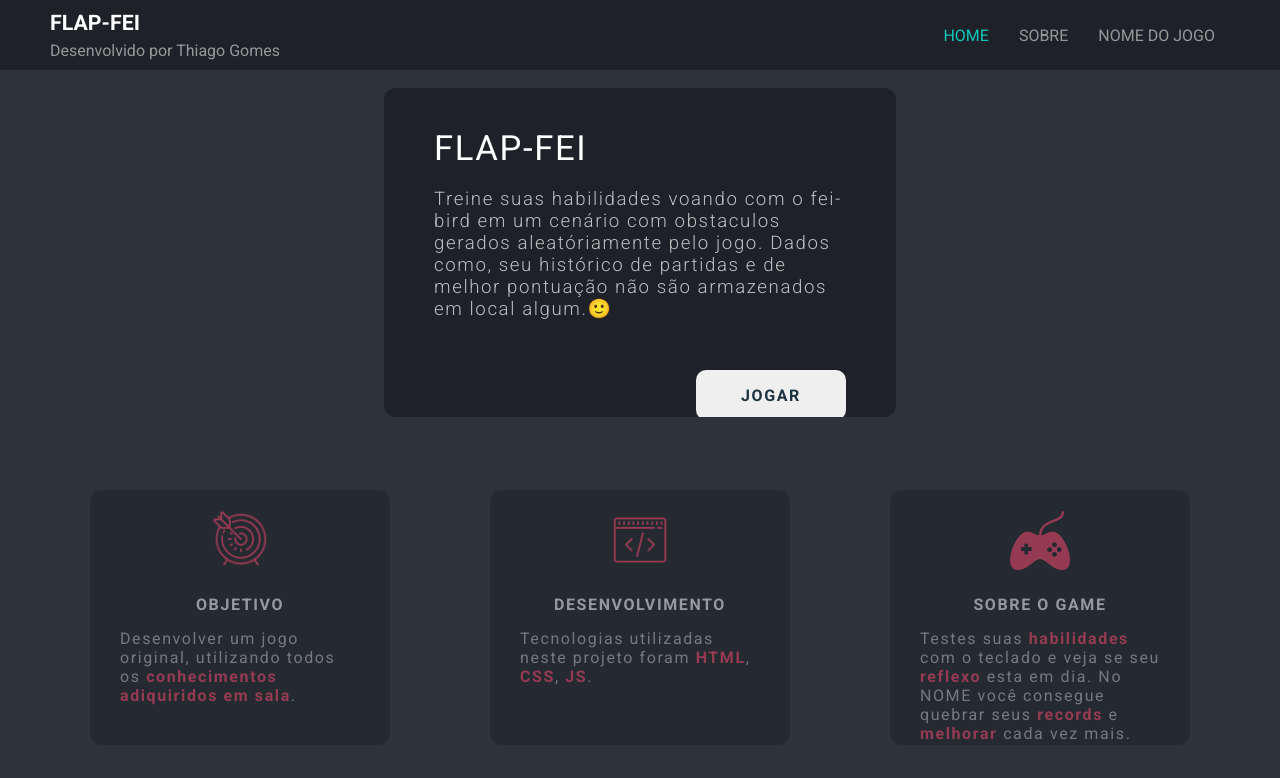
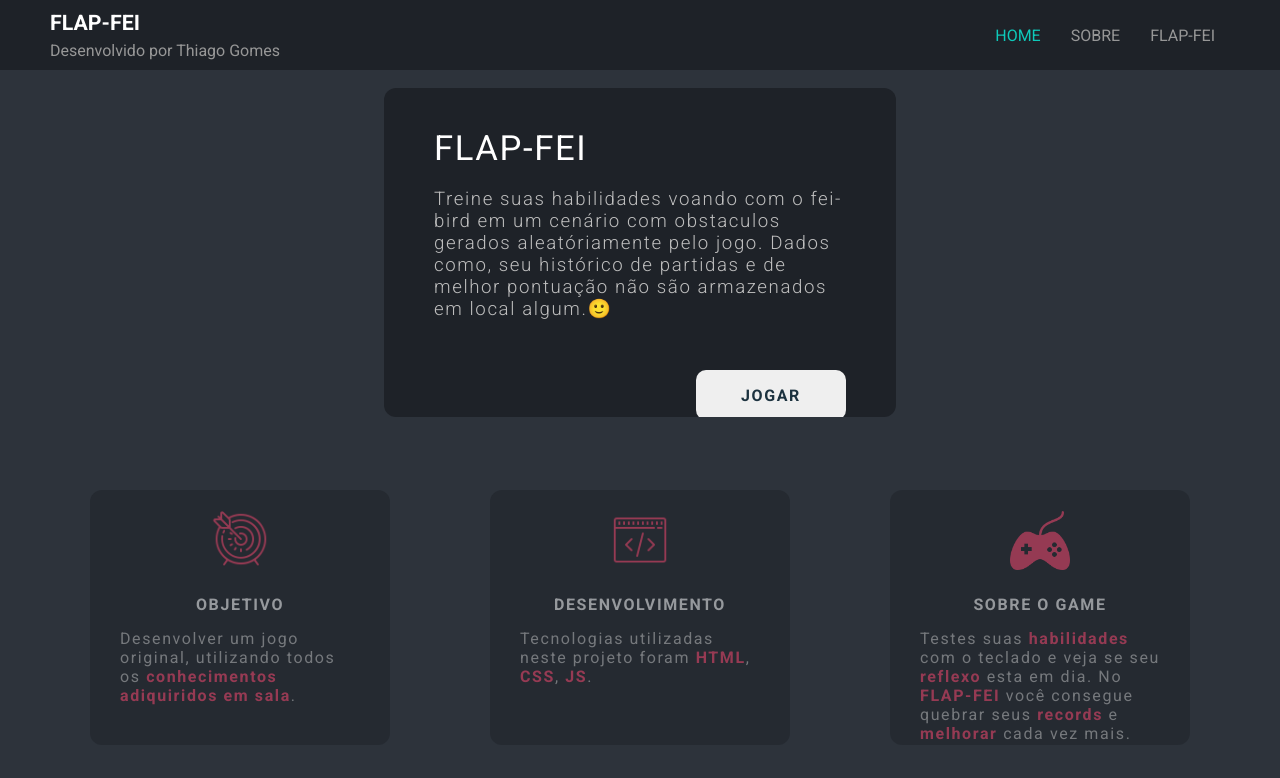
Before and after one commit to ThiagoBmg/Flappy-Bird-JS, a plain HTML site: page index.html in a window 1280 px wide. Drawn offline with Linux system fonts and the light colour scheme.

```diff
--- a/index.html
+++ b/index.html
@@ -21,9 +21,9 @@
             </div>
             <div id="menuSideB">
                   <ul>
-                      <li><a id="itemA" href="/">HOME</a></li>
-                      <li><a id="itemB"  href="./src/pages/sobre/">SOBRE</a></li>
-                      <li><a id="itemC" href="./src/pages/jogo/">NOME DO JOGO</a></li>
+                      <li><a id="itemA" href="./index.html">HOME</a></li>
+                      <li><a id="itemB"  href="./src/pages/sobre/index.html">SOBRE</a></li>
+                      <li><a id="itemC" href="./src/pages/jogo/index.html">FLAP-FEI</a></li>
                   </ul>
             </div>
         </nav>
@@ -52,7 +52,7 @@
                 <div id="subCard">
                     <img src="./src/images/icons8_game_controller_100px.png" alt="">
                     <h3>SOBRE O GAME</h3>
-                    <p>Testes suas <span>habilidades</span> com o teclado e veja se seu <span>reflexo</span> esta em dia. No NOME você consegue quebrar seus  <span>records</span> e <span>melhorar</span> cada vez mais.</p>
+                    <p>Testes suas <span>habilidades</span> com o teclado e veja se seu <span>reflexo</span> esta em dia. No <span>FLAP-FEI</span> você consegue quebrar seus  <span>records</span> e <span>melhorar</span> cada vez mais.</p>
                 </div>
 
             </section>
```
Also changed, not shown: src/pages/jogo/index.html (+3 -3 lines), src/pages/sobre/index.html (+3 -3 lines), 1 other file.
